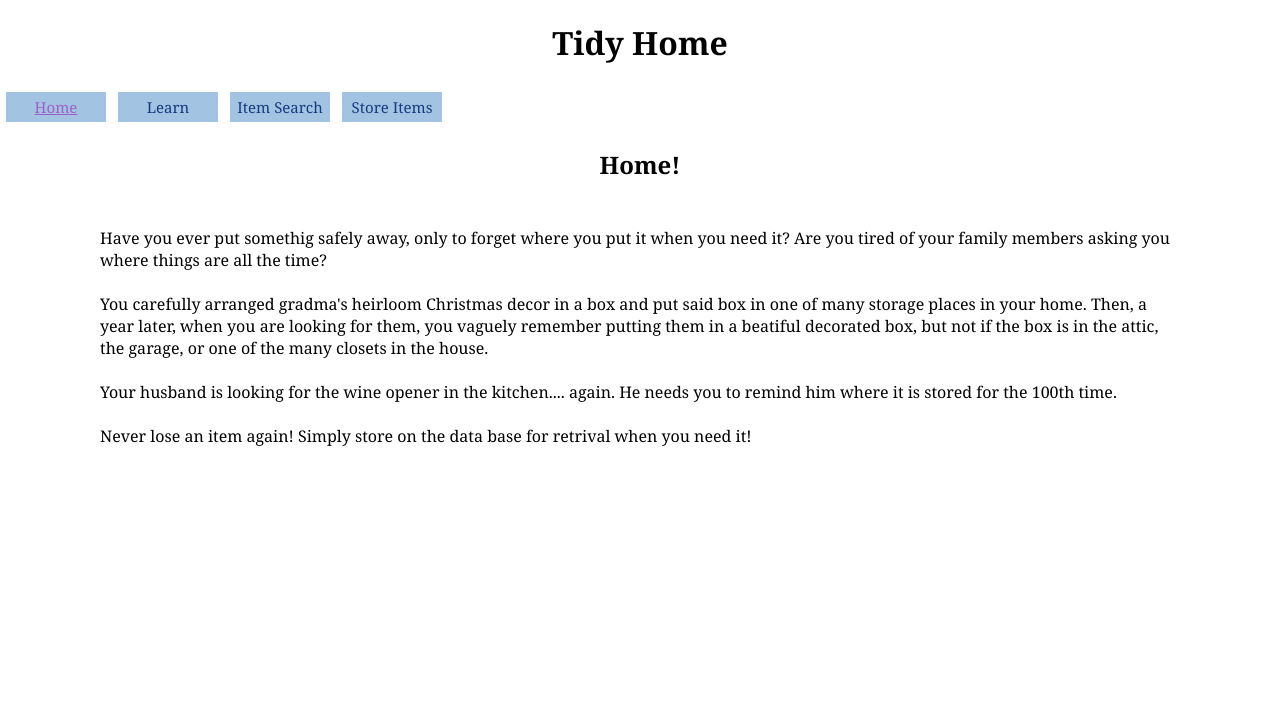
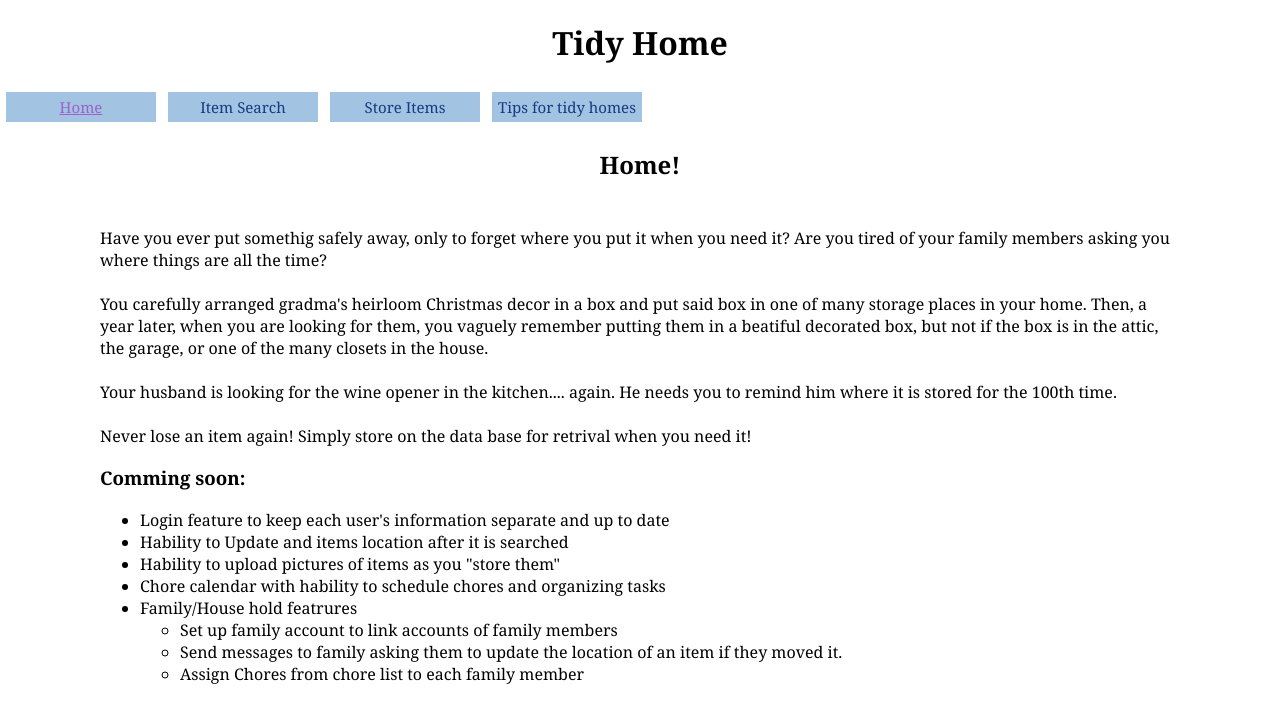
Before and after one commit to yisel260/tidy-home, a React (Create React App) app: page / in a window 1280 px wide. Shown: the top 722 px of the page. Built offline with nearby package versions, Linux system fonts and the light colour scheme.

Commit message:
adds site info

```diff
--- a/src/Components/NavBar.css
+++ b/src/Components/NavBar.css
@@ -1,7 +1,7 @@
 .nav-link{
     display: inline-block;
     box-sizing: border-box;
-    width: 100px;
+    width: 150px;
     padding: 5px;
     margin:  6px 6px;
     background: rgba(162, 196, 226);
--- a/src/Components/NavBar.js
+++ b/src/Components/NavBar.js
@@ -6,11 +6,12 @@ function NavBar() {
     <nav>
       <NavLink to="/" className="nav-link" >Home </NavLink>
 
-      <NavLink to="/learn" className="nav-link">Learn</NavLink>
-
       <NavLink to="/ItemSearch" className="nav-link"> Item Search </NavLink>
 
       <NavLink to="/StoreItems" className="nav-link"> Store Items</NavLink>
+
+      <NavLink to="/learn" className="nav-link">Tips for tidy homes</NavLink>
+
     </nav>
   );
 };
--- a/src/pages/Home.js
+++ b/src/pages/Home.js
@@ -27,6 +27,21 @@ function Home() {
 
                    Never lose an item again! Simply store on the data base for retrival when you need it!
                   </p>
+                  <h3>Comming soon: </h3>
+                  <ul>
+                    <li> Login feature to keep each user's information separate and up to date</li>
+                    <li>  Hability to Update and items location after it is searched</li>
+                    <li> Hability to upload pictures of items as you "store them"</li>
+                    <li> Chore calendar with hability to schedule chores and organizing tasks</li>
+                    <li>  Family/House hold featrures</li>
+                         <ul>
+                         <li> Set up family account to link  accounts of family members </li>
+                         <li>Send messages to family asking them to update the location of an item if they moved it.</li>
+                         <li>Assign  Chores from chore list to  each family member</li>
+                         </ul>
+
+                   </ul>
+
                   </div>
 
 
```
